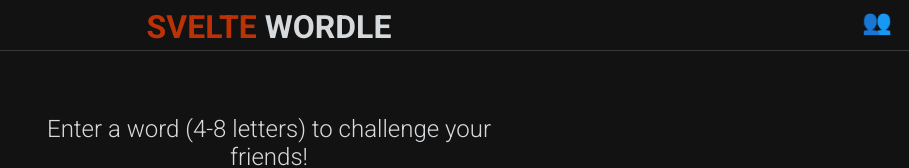
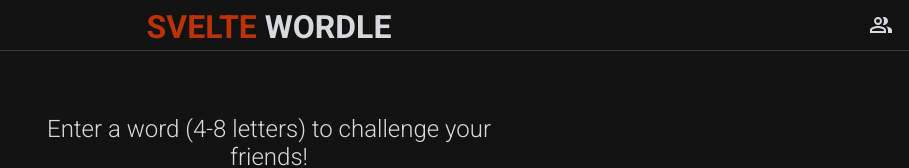
Before and after one commit to derekcannon/SvelteWordle, a SvelteKit app: page /words/new in a window 1280 px wide. Shown: the top 168 px of the page, without its empty margins (371-1280 px from the left). Built offline with nearby package versions, Linux system fonts and the light colour scheme.

Commit message:
Add icons for share and new words

```diff
--- a/src/app.html
+++ b/src/app.html
@@ -3,7 +3,7 @@
 	<head>
 		<meta charset="utf-8" />
 		<meta name="A Wordle game written in Svelte." content="" />
-		<link rel="icon" href="%svelte.assets%/favicon.png" />
+		<link rel="icon" href="/%svelte.assets%/favicon.png" />
 		<link
 			href="https://fonts.googleapis.com/css?family=Roboto:300,700"
 			rel="stylesheet"
--- a/src/components/common/AppBar.svelte
+++ b/src/components/common/AppBar.svelte
@@ -1,3 +1,7 @@
+<script>
+	import PeopleIcon from "./PeopleIcon.svelte";
+</script>
+
 <div class="container">
 	<div class="sideButtonContainer" />
 
@@ -7,7 +11,9 @@
 
 	<div class="sideButtonContainer">
 		<div class="tooltip">
-			<a href="/words/new" class="miniButton">👥</a>
+			<a href="/words/new" class="createWord">
+				<PeopleIcon style="fill: #d7dadc" />
+			</a>
 			<span class="tooltiptext">Challenge a friend</span>
 		</div>
 	</div>
@@ -21,39 +27,20 @@
 
 	.tooltip .tooltiptext {
 		top: -5px;
-		right: 105%;
+		right: 120%;
 		visibility: hidden;
 		background-color: black;
-		color: #fff;
+		color: #d7dadc;
 		text-align: center;
 		padding: 5px;
 		border-radius: 6px;
+		border: 1px solid #d7dadc;
 		position: absolute;
 		z-index: 1;
 	}
 
 	.tooltip:hover .tooltiptext {
 		visibility: visible;
-	}
-
-	.miniButton {
-		background: none;
-		border: none;
-		color: #d7dadc;
-		font-size: 1.5rem;
-		text-decoration: none;
-		padding: 0.25rem;
-	}
-
-	.miniButton:hover {
-		border: 1px solid #d7dadc;
-		margin-top: -1px; /* prevent jumpy icons */
-		border-radius: 4px;
-	}
-
-	.miniButton:active {
-		filter: brightness(85%);
-		transform: scale(0.95);
 	}
 
 	.container {
@@ -67,6 +54,10 @@
 
 	.sideButtonContainer {
 		width: 4rem;
+		align-items: center;
+		display: flex;
+		justify-content: end;
+		padding-right: 1rem;
 	}
 
 	.logo {
--- a/src/components/common/Button.svelte
+++ b/src/components/common/Button.svelte
@@ -16,6 +16,7 @@
 
 <style>
 	.button {
+		display: flex;
 		border: 0;
 		border-radius: 6px;
 		font-size: 1.25rem;
--- /dev/null
+++ b/src/components/common/PeopleIcon.svelte
@@ -0,0 +1,26 @@
+<script>
+	export let style = null;
+</script>
+
+<svg
+	xmlns="http://www.w3.org/2000/svg"
+	enable-background="new 0 0 24 24"
+	height="24px"
+	viewBox="0 0 24 24"
+	width="24px"
+	fill="#000000"
+	{style}
+	><g><rect fill="none" height="24" width="24" /></g><g
+		><g /><g
+			><path
+				d="M16.67,13.13C18.04,14.06,19,15.32,19,17v3h4v-3C23,14.82,19.43,13.53,16.67,13.13z"
+			/><path
+				d="M15,12c2.21,0,4-1.79,4-4c0-2.21-1.79-4-4-4c-0.47,0-0.91,0.1-1.33,0.24C14.5,5.27,15,6.58,15,8s-0.5,2.73-1.33,3.76 C14.09,11.9,14.53,12,15,12z"
+			/><path
+				d="M9,12c2.21,0,4-1.79,4-4c0-2.21-1.79-4-4-4S5,5.79,5,8C5,10.21,6.79,12,9,12z M9,6c1.1,0,2,0.9,2,2c0,1.1-0.9,2-2,2 S7,9.1,7,8C7,6.9,7.9,6,9,6z"
+			/><path
+				d="M9,13c-2.67,0-8,1.34-8,4v3h16v-3C17,14.34,11.67,13,9,13z M15,18H3l0-0.99C3.2,16.29,6.3,15,9,15s5.8,1.29,6,2V18z"
+			/></g
+		></g
+	></svg
+>
--- a/src/routes/words/new.svelte
+++ b/src/routes/words/new.svelte
@@ -99,6 +99,11 @@
 		{#if !canEnterWord}
 			<div class="urlInfo">
 				<Button on:click={copyResults}>Copy link to word</Button>
+				<div class="buttonContainer">
+					<Button primary on:click={copyResults}
+						><CopyIcon style="transform: scale(0.75); fill: #d7dadc" /> Copy link to word</Button
+					>
+				</div>
 				<p class="canGuess">Press Enter (↵) to start over.</p>
 			</div>
 		{/if}
```
Also changed, not shown: src/components/App.svelte (+9 -2 lines), src/components/common/CopyIcon.svelte (added, +16 -0 lines).
